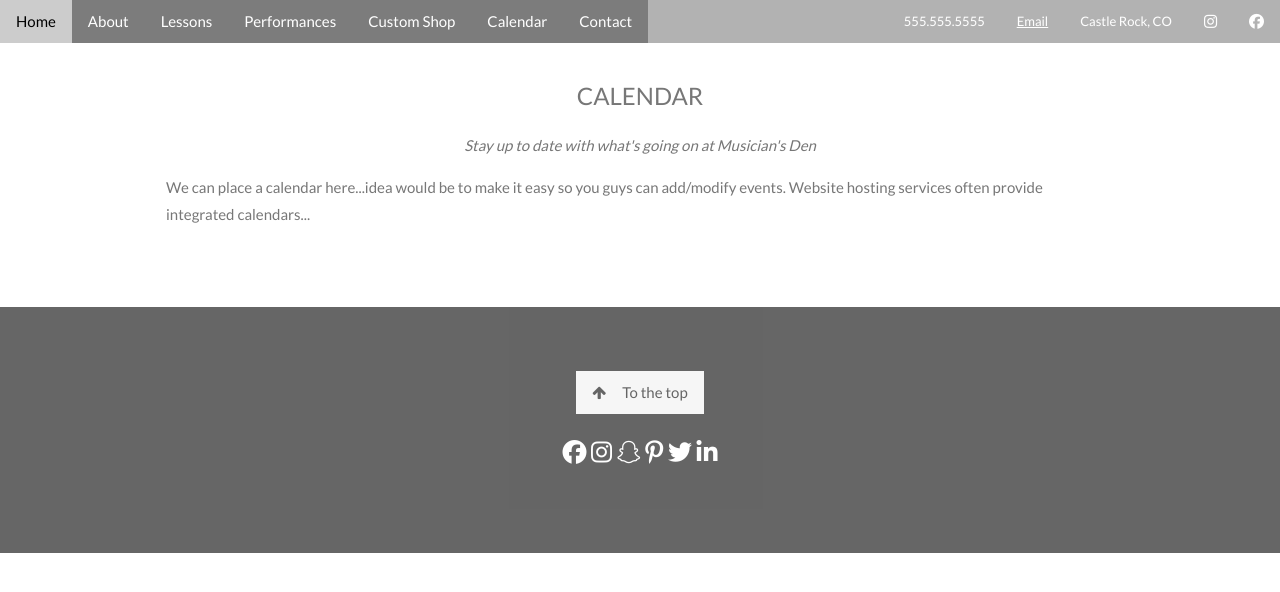
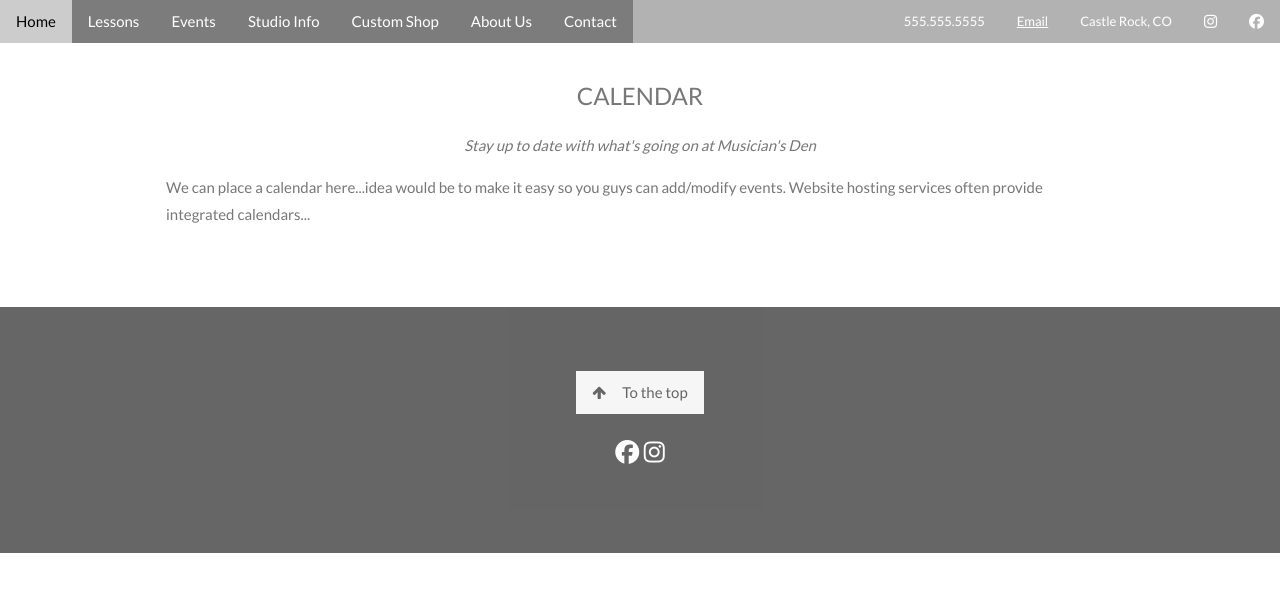
Before and after one commit to reckset/reckset.github.io, a PHP site: page /calendar.html in a window 1280 px wide. Shown: the top 592 px of the page. Run offline with PHP 8.4, Linux system fonts and the light colour scheme; some libraries are stand-ins or nearby versions.

Commit message:
Navbar Updates
Created 3 groupings of Navbar (small, medium, large) - adjusted screen widths to integrate with current content. Re-ordered nav elements. Added Javascript function to account for Medium Navbar when scrolling

```diff
--- a/Musicians Den/calendar.html
+++ b/Musicians Den/calendar.html
@@ -17,40 +17,55 @@
 <!-- Navbar (sit on top) -->
 <div class="w3-top">
   <div class="w3-bar" id="myNavbar">
-    <!-- Menu bar icon when screen is small and menu collapsed -->
-    <a class="w3-bar-item w3-button w3-hover-black w3-hide-medium w3-hide-large w3-right" href="javascript:void(0);" onclick="toggleFunction()" title="Toggle Navigation Menu">
+    <!-- Contact information and Social Media on the right side of Navbar for large screens -->
+    <a class="w3-bar-item w3-right md-hide-small md-hide-medium" href="https://www.facebook.com/themusiciansdenCR/" target="_blank"><i class="fab fa-facebook w3-hover-opacity"></i></a>
+    <a class="w3-bar-item w3-right md-hide-small md-hide-medium" href="https://instagram.com/themusiciansdencr" target="_blank"><i class="fab fa-instagram w3-hover-opacity"></i></a>
+    <span class="w3-bar-item w3-right md-hide-small md-hide-medium" style="font-size: small; padding: 10px 16px;">Castle Rock, CO</span>
+    <a class="w3-bar-item w3-right md-hide-small md-hide-medium" style="font-size: small; padding: 10px 16px;" href="mailto:charlene@themusiciansden.net?Subject=I'd%20like%20to%20learn%20more%20about%20The%20Musician's%20Den">Email</a>
+    <span class="w3-bar-item w3-right md-hide-small md-hide-medium" style="font-size: small; padding: 10px 16px;">555.555.5555</span>
+
+    <!-- Contact information and Social Media for small and medium screens -->
+    <a class="w3-bar-item w3-right md-hide-large" href="https://www.facebook.com/themusiciansdenCR/" target="_blank"><i class="fab fa-facebook w3-hover-opacity"></i></a>
+    <a class="w3-bar-item w3-right md-hide-large" href="https://instagram.com/themusiciansdencr" target="_blank"><i class="fab fa-instagram w3-hover-opacity"></i></a>
+    <span class="w3-bar-item w3-right md-hide-large" style="font-size: small; padding: 10px 16px;">Castle Rock, CO</span>
+    <a class="w3-bar-item w3-right md-hide-large" style="font-size: small; padding: 10px 16px;" href="mailto:charlene@themusiciansden.net?Subject=I'd%20like%20to%20learn%20more%20about%20The%20Musician's%20Den">Email</a>
+    <span class="w3-bar-item w3-right md-hide-large" style="font-size: small; padding: 10px 16px;">555.555.5555</span>
+
+    <!-- Navigation links -->
+    <a href="index.html#home" class="w3-bar-item w3-button md-hide-small md-hide-medium">Home</a>
+    <a href="#lessons" class="w3-bar-item w3-button md-hide-small md-hide-medium">Lessons</a>
+    <a href="#portfolio" class="w3-bar-item w3-button md-hide-small md-hide-medium">Events</a>
+    <a href="calendar.html" class="w3-bar-item w3-button md-hide-small md-hide-medium">Studio Info</a>
+    <a href="#customShop" class="w3-bar-item w3-button md-hide-small md-hide-medium">Custom Shop</a>
+    <a href="#about" class="w3-bar-item w3-button md-hide-small md-hide-medium">About Us</a>
+    <a href="#contact" class="w3-bar-item w3-button md-hide-small md-hide-medium">Contact</a>
+  </div>
+
+  <!-- Navbar on medium screens -->
+  <div class="w3-bar" id="myMediumNavbar">
+    <a class="w3-bar-item w3-button w3-hover-black md-hide-medium md-hide-large w3-right" href="javascript:void(0);" onclick="toggleFunction()" title="Toggle Navigation Menu">
       <i class="fas fa-bars"></i>
     </a>
-
-    <!-- Contact information and Social Media on the right side of Navbar -->
-    <a class="w3-bar-item w3-right" href="https://www.facebook.com/themusiciansdenCR/" target="_blank"><i class="fab fa-facebook w3-hover-opacity"></i></a>
-    <a class="w3-bar-item w3-right" href="https://instagram.com/themusiciansdencr" target="_blank"><i class="fab fa-instagram w3-hover-opacity"></i></a>
-    <span class="w3-bar-item w3-right" style="font-size: small; padding: 10px 16px;">Castle Rock, CO</span>
-    <a class="w3-bar-item w3-right" style="font-size: small; padding: 10px 16px;" href="mailto:charlene@themusiciansden.net?Subject=I'd%20like%20to%20learn%20more%20about%20The%20Musician's%20Den">Email</a>
-    <span class="w3-bar-item w3-right" style="font-size: small; padding: 10px 16px;">555.555.5555</span>
-
-    <!-- Navigation links -->
-    <a href="index.html#home" class="w3-bar-item w3-button">Home</a>
-    <a href="index.html#about" class="w3-bar-item w3-button w3-hide-small">About</a>
-    <a href="index.html#lessons" class="w3-bar-item w3-button w3-hide-small">Lessons</a>
-    <a href="index.html#portfolio" class="w3-bar-item w3-button w3-hide-small">Performances</a>
-    <a href="index.html#customShop" class="w3-bar-item w3-button w3-hide-small">Custom Shop</a>
-    <a href="calendar.html" class="w3-bar-item w3-button w3-hide-small">Calendar</a>
-    <a href="index.html#contact" class="w3-bar-item w3-button w3-hide-small">Contact</a>
+    <!-- Home button stays on in small mode as well -->
+    <a href="index.html#home" class="w3-bar-item w3-button md-hide-large">Home</a>
+    <a href="#lessons" class="w3-bar-item w3-button md-hide-small md-hide-large">Lessons</a>
+    <a href="#portfolio" class="w3-bar-item w3-button md-hide-small md-hide-large">Events</a>
+    <a href="calendar.html" class="w3-bar-item w3-button md-hide-small md-hide-large">Studio Info</a>
+    <a href="#customShop" class="w3-bar-item w3-button md-hide-small md-hide-large">Custom Shop</a>
+    <a href="#about" class="w3-bar-item w3-button md-hide-small md-hide-large">About Us</a>
+    <a href="#contact" class="w3-bar-item w3-button md-hide-small md-hide-large">Contact</a>
   </div>
 
   <!-- Navbar on small screens -->
-  <div id="navDemo" class="w3-bar-block w3-white w3-hide w3-hide-large w3-hide-medium">
-    <a href="index.html#about" class="w3-bar-item w3-button" onclick="toggleFunction()">About</a>
-    <a href="index.html#lessons" class="w3-bar-item w3-button" onclick="toggleFunction()">Lessons</a>
-    <a href="index.html#portfolio" class="w3-bar-item w3-button" onclick="toggleFunction()">Performances</a>
-    <a href="index.html#customShop" class="w3-bar-item w3-button" onclick="toggleFunction()">Custom Shop</a>
-    <a href="#calendar.html" class="w3-bar-item w3-button" onclick="toggleFunction()">Calendar</a>
-    <a href="index.html#contact" class="w3-bar-item w3-button" onclick="toggleFunction()">Contact</a>
+  <div id="navDemo" class="w3-bar-block w3-white w3-hide md-hide-large md-hide-medium">
+    <a href="#lessons" class="w3-bar-item w3-button" onclick="toggleFunction()">Lessons</a>
+    <a href="#portfolio" class="w3-bar-item w3-button" onclick="toggleFunction()">Events</a>
+    <a href="#calendar.html" class="w3-bar-item w3-button" onclick="toggleFunction()">Studio Info</a>
+    <a href="#customShop" class="w3-bar-item w3-button" onclick="toggleFunction()">Custom Shop</a>
+    <a href="#about" class="w3-bar-item w3-button" onclick="toggleFunction()">About Us</a>
+    <a href="#contact" class="w3-bar-item w3-button" onclick="toggleFunction()">Contact</a>
   </div>
 </div>
-
-
 
 <!-- Container (About Section) -->
 <div class="w3-content w3-container w3-padding-64" id="about">
@@ -65,12 +80,8 @@
 <footer class="w3-center w3-black w3-padding-64 w3-opacity w3-hover-opacity-off">
   <a href="#home" class="w3-button w3-light-grey"><i class="fa fa-arrow-up w3-margin-right"></i>To the top</a>
   <div class="w3-xlarge w3-section">
-    <i class="fa fa-facebook-official w3-hover-opacity"></i>
-    <i class="fa fa-instagram w3-hover-opacity"></i>
-    <i class="fa fa-snapchat w3-hover-opacity"></i>
-    <i class="fa fa-pinterest-p w3-hover-opacity"></i>
-    <i class="fa fa-twitter w3-hover-opacity"></i>
-    <i class="fa fa-linkedin w3-hover-opacity"></i>
+    <a href="https://www.facebook.com/themusiciansdenCR/" target="_blank"><i class="fab fa-facebook w3-hover-opacity"></i></a>
+    <a href="https://instagram.com/themusiciansdencr" target="_blank"><i class="fab fa-instagram w3-hover-opacity"></i></a>
   </div>
 </footer>
 
--- a/Musicians Den/css/style.css
+++ b/Musicians Den/css/style.css
@@ -12,6 +12,27 @@ body, html {
   background-color: rgba(0,0,0,.3);
   color: white;
 }
+
+#myMediumNavbar {
+  background-color: rgba(0,0,0,.3);
+  color: white;
+}
+
+#navDemo {
+  color: white;
+}
+
+/* NavBar sizing */
+/* original sizes
+@media (max-width:992px) and (min-width:601px){.md-hide-medium{display:none!important}}
+@media (max-width:600px){.md-hide-small{display:none!important}}
+@media (min-width:993px){.md-hide-large{display:none!important}}
+*/
+
+/* adjust sizes for TMD */
+@media (max-width:1049px) and (min-width:660px){.md-hide-medium{display:none!important}}
+@media (max-width:659px){.md-hide-small{display:none!important}}
+@media (min-width:1050px){.md-hide-large{display:none!important}}
 
 /* Create a Parallax Effect */
 .bgimg-1, .bgimg-2, .bgimg-3 {
--- a/Musicians Den/js/md.js
+++ b/Musicians Den/js/md.js
@@ -38,6 +38,14 @@ function myFunction() {
     } else {
         navbar.className = navbar.className.replace(" w3-card w3-animate-top w3-white", "");
     }
+
+    var navbarMedium = document.getElementById("myMediumNavbar");
+    if (document.body.scrollTop > 100 || document.documentElement.scrollTop > 100) {
+        navbarMedium.className = "w3-bar" + " w3-card" + " w3-animate-top" + " w3-white";
+    } else {
+        navbarMedium.className = navbarMedium.className.replace(" w3-card w3-animate-top w3-white", "");
+    }
+
 }
 
 // Used to toggle the menu on small screens when clicking on the menu button
```
Also changed, not shown: Musicians Den/index.html (+39 -22 lines).
